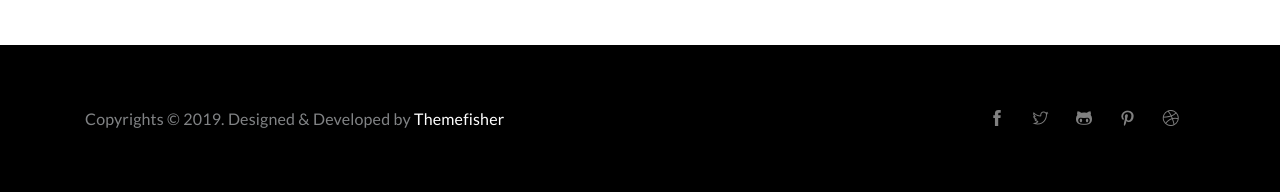
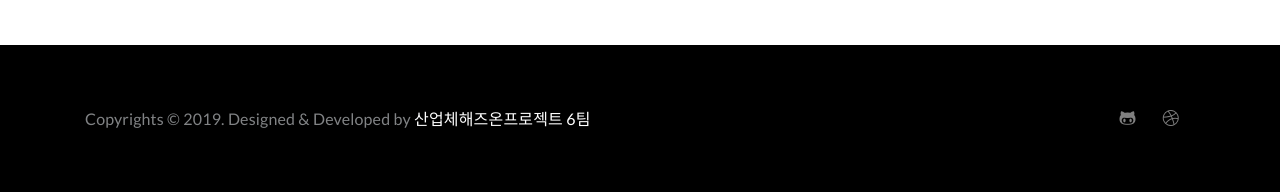
Before and after one commit to Handson-project-Team06/Pet_Matching, a Django app: page /about/ in a window 1280 px wide. Shown: the part 3643-3835 px from the top of the page. Run offline with Django 3.2, Linux system fonts and the light colour scheme; some libraries are stand-ins or nearby versions.

Commit message:
base footer

```diff
--- a/templates/base.html
+++ b/templates/base.html
@@ -51,18 +51,13 @@
         <div class="container">
             <div class="row ">
                 <div class="col-lg-6">
-                    <p class="mb-0">Copyrights © 2019. Designed & Developed by <a href="themefisher.com" class="text-white">Themefisher</a></p>
+                    <p class="mb-0">Copyrights © 2019. Designed & Developed by <a href="" class="text-white">산업체해즈온프로젝트 6팀</a></p>
                 </div>
                 <div class="col-lg-6">
                     <div class="widget footer-widget text-lg-right mt-5 mt-lg-0">
                         <ul class="list-inline mb-0">
-                            <li class="list-inline-item"><a href="https://www.facebook.com/themefisher" target="_blank"><i class="ti-facebook mr-3"></i></a>
-                            </li>
-                            <li class="list-inline-item"><a href="https://twitter.com/themefisher" target="_blank"><i class="ti-twitter mr-3"></i></a>
-                            </li>
-                            <li class="list-inline-item"><a href="https://github.com/themefisher/" target="_blank"><i class="ti-github mr-3"></i></a></li>
-                            <li class="list-inline-item"><a href="https://www.pinterest.com/themefisher/" target="_blank"><i class="ti-pinterest mr-3"></i></a></li>
-                            <li class="list-inline-item"><a href="https://dribbble.com/themefisher/" target="_blank"><i class="ti-dribbble mr-3"></i></a></li>
+                            <li class="list-inline-item"><a href="https://github.com/Handson-project-Team06/Pet_Matching" target="_blank"><i class="ti-github mr-3"></i></a></li>
+                            <li class="list-inline-item"><a href="https://trello.com/b/uay60Rog/19%EB%85%84-hands-on6%ED%8C%80" target="_blank"><i class="ti-dribbble mr-3"></i></a></li>
                         </ul>
                     </div>
                 </div>
```
